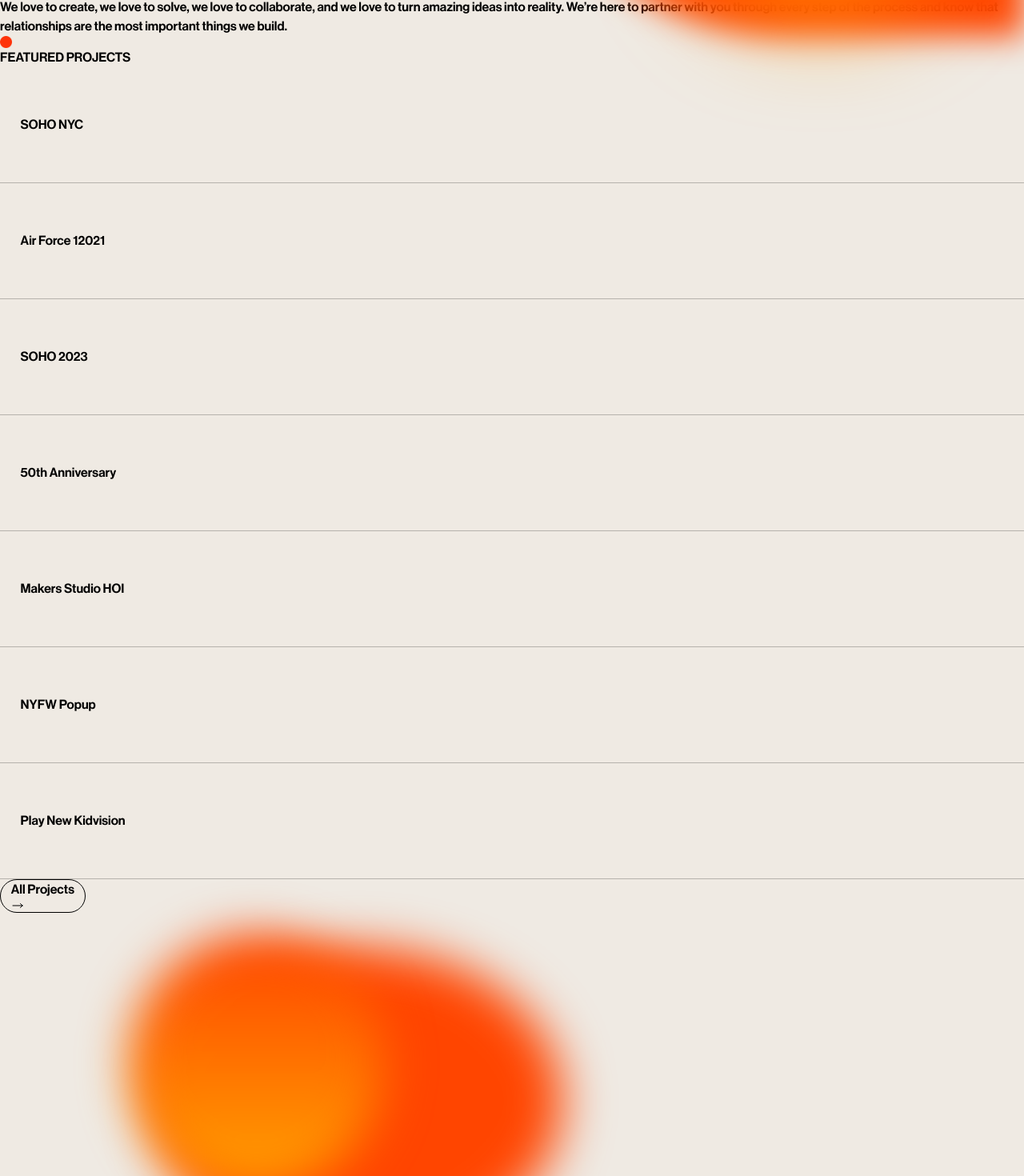
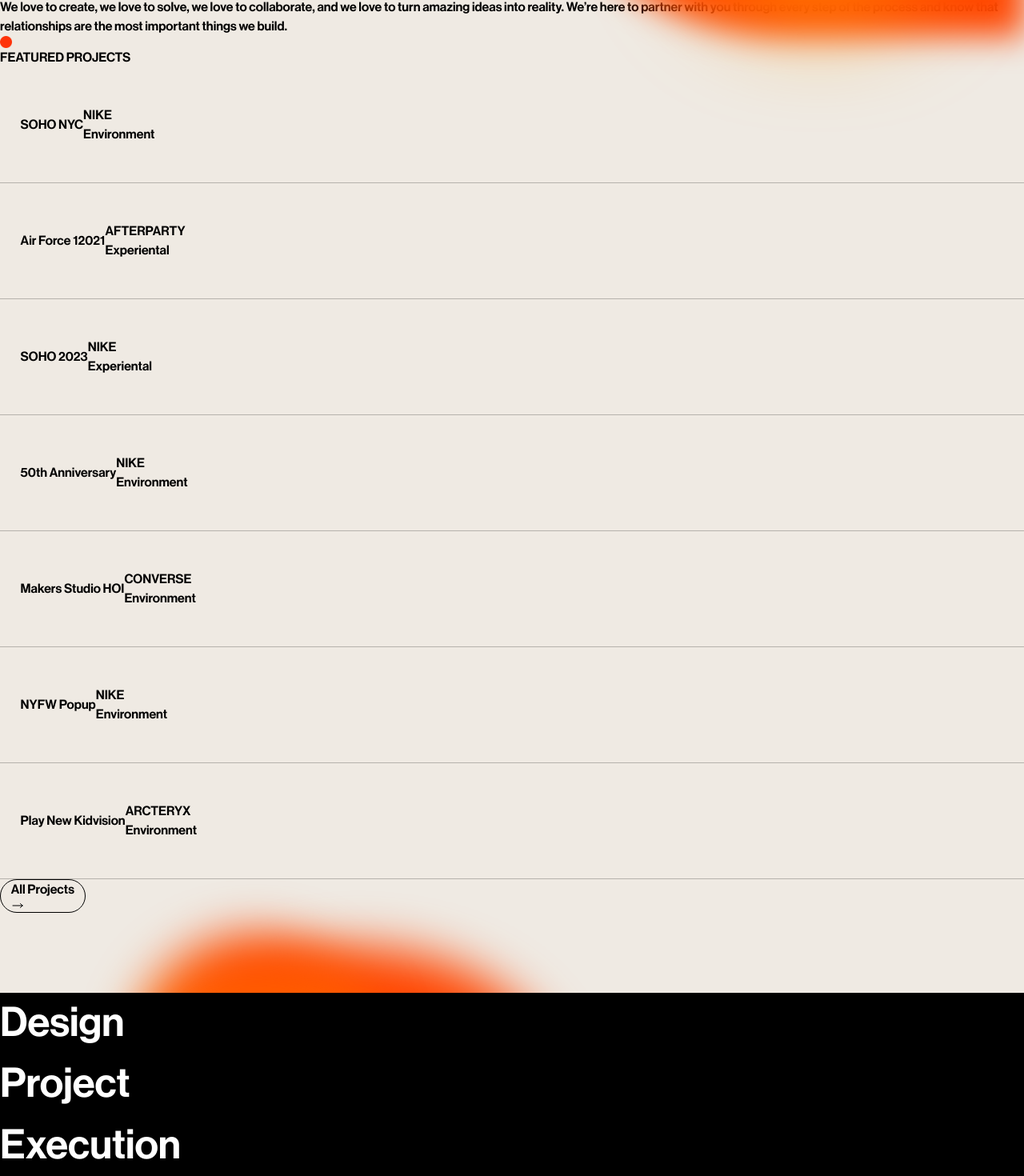
Before and after one commit to safkat07/Sundown_Studio_Landing_Page, a React (Vite) app: page / in a window 1280 px wide. Shown: the part 1056-2526 px from the top of the page at 80% size. Built offline with nearby package versions, Linux system fonts and the light colour scheme.

Commit message:
design project section added

```diff
--- a/App.jsx
+++ b/App.jsx
@@ -6,6 +6,7 @@
 import MyMarquee from './src/Components/Marquee/MyMarquee';
 import GroupOfDesign from './src/Components/GroupOfDesign/GroupOfDesign';
 import FeaturedProject from './src/Components/FeaturedProject/FeaturedProject';
+import DesignProject from './src/Components/DesignProject/DesignProject';
 
 
 
@@ -66,6 +67,7 @@
                 <MyMarquee></MyMarquee>
                 <GroupOfDesign></GroupOfDesign>
                 <FeaturedProject></FeaturedProject>
+                <DesignProject></DesignProject>
             </div>
         </>
     );
--- /dev/null
+++ b/src/Components/DesignProject/DesignProject.css
@@ -0,0 +1,9 @@
+#dCon {
+    width: 100%;
+    height: 60vw;
+    z-index: 9;
+    background-color: black;
+    color: white;
+    font-size: 4vw;
+
+}
--- /dev/null
+++ b/src/Components/DesignProject/DesignProject.jsx
@@ -0,0 +1,19 @@
+import './DesignProject.css'
+const DesignProject = () => {
+    return (
+        <div className='p-10'>
+            <div id='dCon' className='rounded-2xl flex justify-between' >
+                <div className='leading-none'>
+                    <p>Design</p>
+                    <p>Project</p>
+                    <p>Execution</p>
+                </div>
+                <div>
+
+                </div>
+            </div>
+        </div>
+    );
+};
+
+export default DesignProject;
--- a/src/Components/FeaturedProject/FeaturedProject.jsx
+++ b/src/Components/FeaturedProject/FeaturedProject.jsx
@@ -12,33 +12,62 @@
 
             {/* List div */}
             <div className=''>
-                <div id='listCon' >
+                <div id='listCon' className='flex justify-between'  >
                     <div className="overlay"></div>
                     <h2 className='text-[3vw] relative z-10'>SOHO NYC</h2>
+                    <div className='flex z-10 items-end flex-col'>
+                        <p className='text-left'>NIKE</p>
+                        <p className='opacity-0'>Environment</p>
+                    </div>
                 </div>
-                <div id='listCon' >
-                    <div className="overlay"></div>
+                <div id='listCon' className='flex justify-between'>
+                    <div className="overlay" ></div>
                     <h2 className='text-[3vw] relative z-10'>Air Force 12021</h2>
+                    <div className='flex z-10 items-end flex-col'>
+                        <p className='text-left'>AFTERPARTY</p>
+                        <p className='opacity-0'>Experiental</p>
+                    </div>
                 </div>
-                <div id='listCon' >
+                <div id='listCon' className='flex justify-between' >
                     <div className="overlay"></div>
                     <h2 className='text-[3vw] relative z-10'>SOHO 2023</h2>
+                    <div className='flex z-10 items-end flex-col'>
+                        <p className='text-left'>NIKE</p>
+                        <p className='opacity-0'>Experiental</p>
+                    </div>
+
                 </div>
-                <div id='listCon' >
+                <div id='listCon' className='flex justify-between' >
                     <div className="overlay"></div>
                     <h2 className='text-[3vw] relative z-10'>50th Anniversary</h2>
+                    <div className='flex z-10 items-end flex-col'>
+                        <p className='text-left'>NIKE</p>
+                        <p className='opacity-0'>Environment</p>
+                    </div>
                 </div>
-                <div id='listCon' >
+                <div id='listCon' className='flex justify-between' >
                     <div className="overlay"></div>
                     <h2 className='text-[3vw] relative z-10'>Makers Studio HOI</h2>
+                    <div className='flex z-10 items-end flex-col'>
+                        <p className='text-left'>CONVERSE</p>
+                        <p className='opacity-0'>Environment</p>
+                    </div>
                 </div>
-                <div id='listCon' >
+                <div id='listCon' className='flex justify-between' >
                     <div className="overlay"></div>
                     <h2 className='text-[3vw] relative z-10'>NYFW Popup</h2>
+                    <div className='flex z-10 items-end flex-col'>
+                        <p className='text-left'>NIKE</p>
+                        <p className='opacity-0'>Environment</p>
+                    </div>
                 </div>
-                <div id='listCon' >
+                <div id='listCon' className='flex justify-between' >
                     <div className="overlay"></div>
                     <h2 className='text-[3vw] relative z-10'>Play New Kidvision</h2>
+                    <div className='flex z-10 items-end flex-col'>
+                        <p className='text-left'>ARCTERYX</p>
+                        <p className='opacity-0'>Environment</p>
+                    </div>
                 </div>
             </div>
 
```
